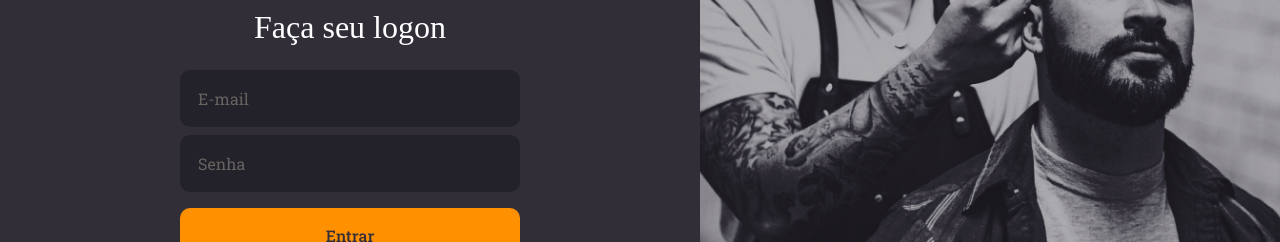
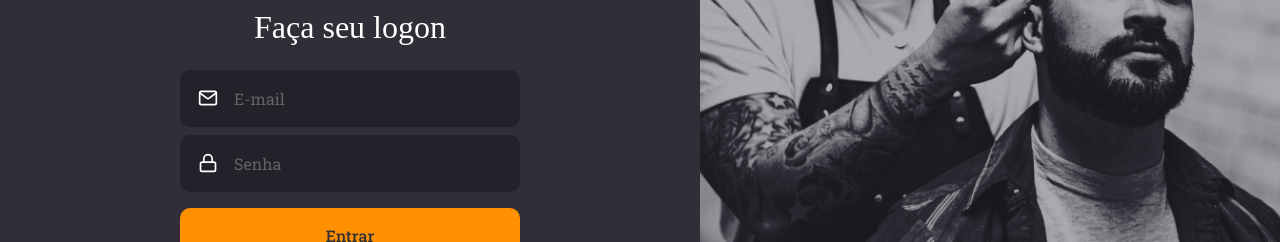
Before and after one commit to ddanielsouza/gobarber-web, a React (Create React App) app: page / in a window 1280 px wide. Shown: the part 316-558 px from the top of the page. Built offline with nearby package versions, Linux system fonts and the light colour scheme.

Commit message:
Isolando components

```diff
--- /dev/null
+++ b/src/components/Button/index.tsx
@@ -0,0 +1,14 @@
+import React, { InputHTMLAttributes } from 'react';
+import { Container } from './styles';
+
+interface ButtonProps extends InputHTMLAttributes<HTMLButtonElement> {
+  type: 'button' | 'submit' | 'reset' | undefined;
+}
+
+const Button: React.FC<ButtonProps> = ({ children, ...rest }) => (
+  <Container type="button" {...rest}>
+    {children}
+  </Container>
+);
+
+export default Button;
--- /dev/null
+++ b/src/components/Button/styles.ts
@@ -0,0 +1,20 @@
+import styled from 'styled-components';
+
+import { shade } from 'polished';
+
+export const Container = styled.button`
+  background: #ff9000;
+  height: 56px;
+  border-radius: 10px;
+  border: 0;
+  padding: 0 16px;
+  color: #312e38;
+  width: 100%;
+  font-weight: 500;
+  margin-top: 16px;
+  transition: background-color 0.3s;
+
+  &:hover {
+    background: ${shade(0.2, '#ff9000')};
+  }
+`;
--- /dev/null
+++ b/src/components/Input/index.tsx
@@ -0,0 +1,19 @@
+import React, { InputHTMLAttributes } from 'react';
+import { IconBaseProps } from 'react-icons/lib';
+import { Container } from './styles';
+
+interface InputProps extends InputHTMLAttributes<HTMLInputElement> {
+  name: string;
+  icon?: React.ComponentType<IconBaseProps>;
+}
+
+const Input: React.FC<InputProps> = ({ icon: Icon, ...rest }) => {
+  return (
+    <Container>
+      {Icon && <Icon size={20} />}
+      <input {...rest} />
+    </Container>
+  );
+};
+
+export default Input;
--- /dev/null
+++ b/src/components/Input/styles.ts
@@ -0,0 +1,30 @@
+import styled from 'styled-components';
+
+export const Container = styled.div`
+  background: #232129;
+  border-radius: 10px;
+  border: 2px solid #232129;
+  padding: 16px;
+  width: 100%;
+
+  display: flex;
+  align-items: center;
+
+  & + div {
+    margin-top: 8px;
+  }
+
+  input {
+    flex: 1;
+    background: transparent;
+    border: 0;
+    color: #f4ede8;
+
+    &::placeholder {
+      color: #666360;
+    }
+  }
+  > svg {
+    margin-right: 16px;
+  }
+`;
--- a/src/pages/SignIn/index.tsx
+++ b/src/pages/SignIn/index.tsx
@@ -1,7 +1,9 @@
 import React from 'react';
-import { FiLogIn } from 'react-icons/fi';
+import { FiLogIn, FiMail, FiLock } from 'react-icons/fi';
 import { Container, Content, Background } from './styles';
 import logoImg from '../../assets/logo.svg';
+import Input from '../../components/Input';
+import Button from '../../components/Button';
 
 const SignIn: React.FC = () => {
   return (
@@ -12,10 +14,16 @@
         <form>
           <h1>Faça seu logon</h1>
 
-          <input type="email" placeholder="E-mail" />
-          <input type="password" placeholder="Senha" />
+          <Input name="email" icon={FiMail} type="email" placeholder="E-mail" />
 
-          <button type="submit">Entrar</button>
+          <Input
+            name="password"
+            icon={FiLock}
+            type="password"
+            placeholder="Senha"
+          />
+
+          <Button type="submit">Entrar</Button>
 
           <a href="/"> Esqueci minha senha </a>
         </form>
--- a/src/pages/SignIn/styles.ts
+++ b/src/pages/SignIn/styles.ts
@@ -44,40 +44,6 @@
       margin-bottom: 24px;
     }
 
-    input {
-      color: #f4ede8;
-      background: #232129;
-      border-radius: 10px;
-      border: 2px solid #232129;
-      padding: 16px;
-      width: 100%;
-
-      &::placeholder {
-        color: #666360;
-      }
-
-      & + input {
-        margin-top: 8px;
-      }
-    }
-
-    button {
-      background: #ff9000;
-      height: 56px;
-      border-radius: 10px;
-      border: 0;
-      padding: 0 16px;
-      color: #312e38;
-      width: 100%;
-      font-weight: 500;
-      margin-top: 16px;
-      transition: background-color 0.3s;
-
-      &:hover {
-        background: ${shade(0.2, '#ff9000')};
-      }
-    }
-
     a {
       color: #f4ede8;
       display: block;
```
Also changed, not shown: .eslintrc.json.
